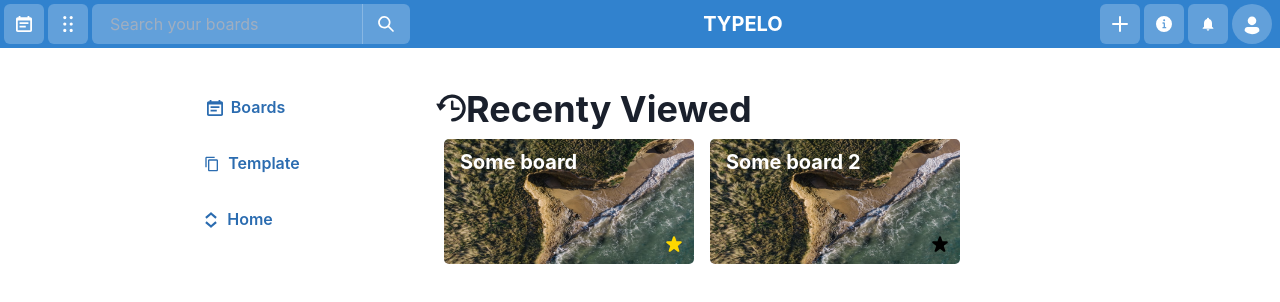
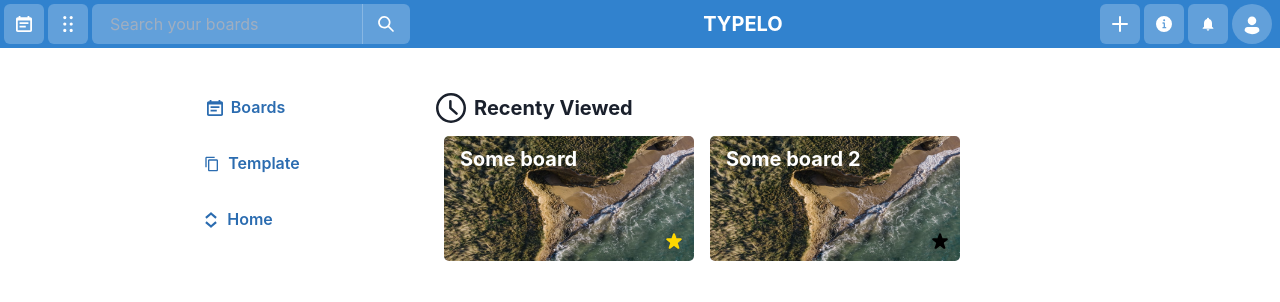
Before and after one commit to Martinbalke/type-trello-clone, a Next.js app: page / in a window 1280 px wide. Shown: the top 302 px of the page. Built offline with nearby package versions, Linux system fonts and the light colour scheme.

Commit message:
fixed some

```diff
--- a/src/components/homepage/BoardPreviewContainer.tsx
+++ b/src/components/homepage/BoardPreviewContainer.tsx
@@ -14,9 +14,9 @@ const BoardPreviewContainer = ({ heading, boards, icon }: Props) => {
 		<Flex flexDirection='column'>
 			<Flex>
 				<Box>
-					<Flex>
+					<Flex alignItems='center'>
 					{icon}
-					<Heading>{heading}</Heading>
+					<Heading fontSize='xl' ml='2'>{heading}</Heading>
 					</Flex>
 					<Flex>
 						{boards.map(
--- a/src/components/homepage/HomePage.tsx
+++ b/src/components/homepage/HomePage.tsx
@@ -1,4 +1,4 @@
-import { RepeatClockIcon } from '@chakra-ui/icons';
+import {  TimeIcon } from '@chakra-ui/icons';
 import { Flex } from '@chakra-ui/layout';
 import React from 'react';
 import { Board } from '../../types/boardRelated';
@@ -20,7 +20,7 @@ const HomePage = () => {
   return (
 		<Flex my='10' mx='24'>
 			<SideBar/>
-      <BoardPreviewContainer  icon={<RepeatClockIcon h='40px' w='30px' />} heading='Recenty Viewed' boards={sampleBoards }/>
+      <BoardPreviewContainer  icon={<TimeIcon h='40px' w='30px' />} heading='Recenty Viewed' boards={sampleBoards }/>
     </Flex>
   );
 };
```
